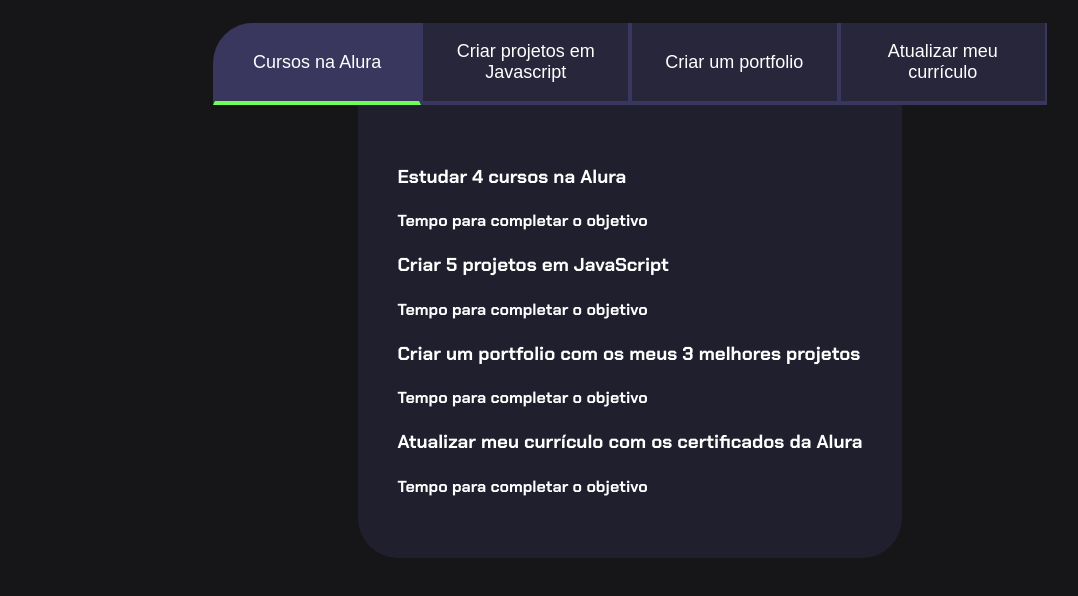
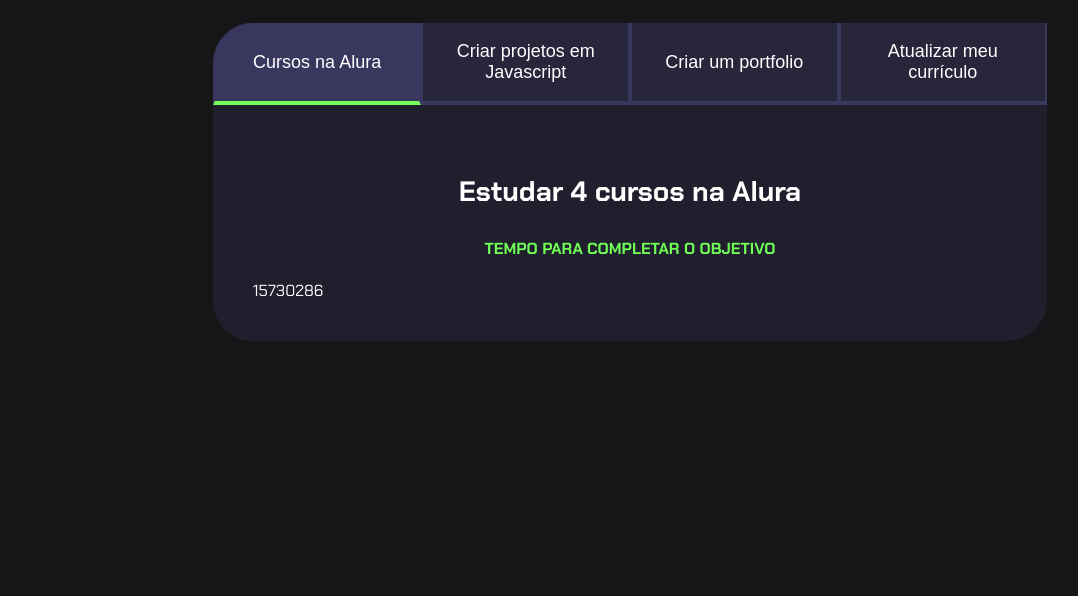
Before and after one commit to alessandra3107/projeto2024, a plain HTML site: page index.html in a window 1280 px wide. Shown: the part 80-676 px from the top of the page, without its empty margins (10-1088 px from the left). Drawn offline with Linux system fonts and the light colour scheme.

Commit message:
Add files via upload

```diff
--- a/index.html
+++ b/index.html
@@ -10,6 +10,7 @@
 <body>
     <section class="conteudo-principal">
         <h2 class="titulo-principal">Meus Objetivos do ano<span>_</span></h2>
+        <div class="conteudo">
         <div class="botoes">
             <button class="botao ativo">Cursos na Alura</button>
             <button class="botao">Criar projetos em Javascript</button>
@@ -17,21 +18,25 @@
             <button class="botao">Atualizar meu currículo</button>
         </div>
             <div class="abas-textos">
-                <div class="aba-conteudo">
+                <div class="aba-conteudo ativo">
                     <h3 class="aba-conteudo-titulo-principal">Estudar 4 cursos na Alura</h3>
                     <h4 class="aba-conteudo-titulo-secundario">Tempo para completar o objetivo</h4>
+                    <div class="contador"></div>
                 </div>
                 <div class="aba-conteudo">
                     <h3 class="aba-conteudo-titulo-principal">Criar 5 projetos em JavaScript</h3>
                     <h4 class="aba-conteudo-titulo-secundario">Tempo para completar o objetivo</h4>
+                    <div class="contador"></div>
                 </div>
                 <div class="aba-conteudo">
                     <h3 class="aba-conteudo-titulo-principal">Criar um portfolio com os meus 3 melhores projetos</h3>
                     <h4 class="aba-conteudo-titulo-secundario">Tempo para completar o objetivo</h4>
+                    <div class="contador"></div>
                 </div>
                 <div class="aba-conteudo">
                     <h3 class="aba-conteudo-titulo-principal">Atualizar meu currículo com os certificados da Alura</h3>
                     <h4 class="aba-conteudo-titulo-secundario">Tempo para completar o objetivo</h4>
+                    <div class="contador"></div>
                 </div>
             </div>
         </div>
--- a/main.js
+++ b/main.js
@@ -1,13 +1,29 @@
 const botoes = document.querySelectorAll(".botao");
+const textos = document.querySelectorAll(".aba-conteudo");
 
-for(let i=0;i <botoes.length;i++){
-    botoes[i].onclick = function(){
 
-        for(let j=0;j<botoes.length;j++){
+for (let i = 0; i < botoes.length; i++) {
+    botoes[i].onclick = function () {
+
+        for (let j = 0; j < botoes.length; j++) {
             botoes[j].classList.remove("ativo");
+            textos[j].classList.remove("ativo");
         }
+
         botoes[i].classList.add("ativo");
+        textos[i].classList.add("ativo");
     }
 }
 
-}
+const contadores = document.querySelectorAll(".contador");
+const tempoObjetivo1 = new Date("2024-10-05t00:00:00");
+let tempoAtual = new Date();
+
+contadores[0].textContent = calculaTempo(tempoObjetivo1);
+
+function calculaTempo(tempoObjetivo) {
+    let tempoAtual = new Date();
+    let tempoFinal = tempoObjetivo - tempoAtual;
+    let segundos = tempoFinal / 1000;
+    return segundos;
+  }
--- a/style.css
+++ b/style.css
@@ -54,7 +54,7 @@
     display: block;
 }
 
-.ativo{
+.botao.ativo{
     background-color: var(--botao-ativo);
     border-bottom: 4px solid var(--verde);
     }
@@ -63,6 +63,25 @@
         background-color: var(--texto-fundo);
         padding: 40px;
             border-radius: 0 0 40px 40px;
+    }
+
+    .aba-conteudo.ativo{
+        display: block;
+    }
+
+    .aba-conteudo{
+        display: none;
+    }
+
+    .aba-conteudo-titulo-principal{
+        font-size: 28px;
+        text-align: center;
+    }
+
+    .aba-conteudo-titulo-secundario{
+        text-align: center;
+        color: var(--verde);
+        text-transform: uppercase;
     }
 
 
```
